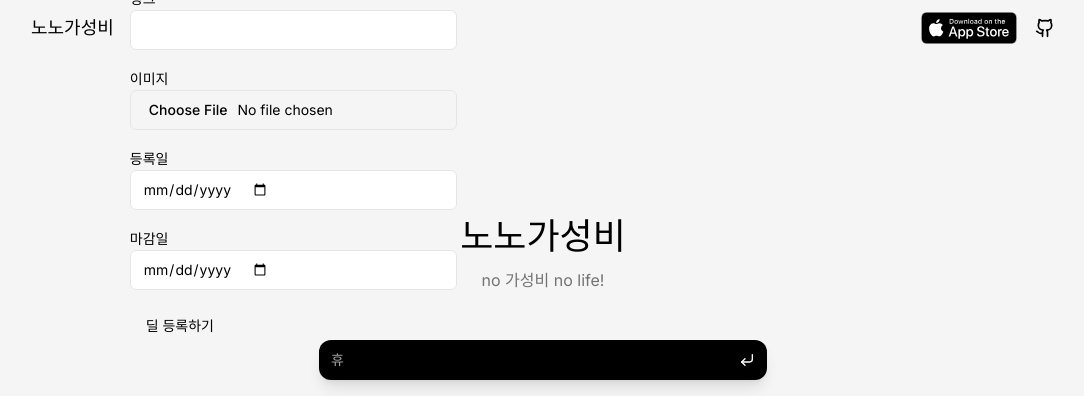
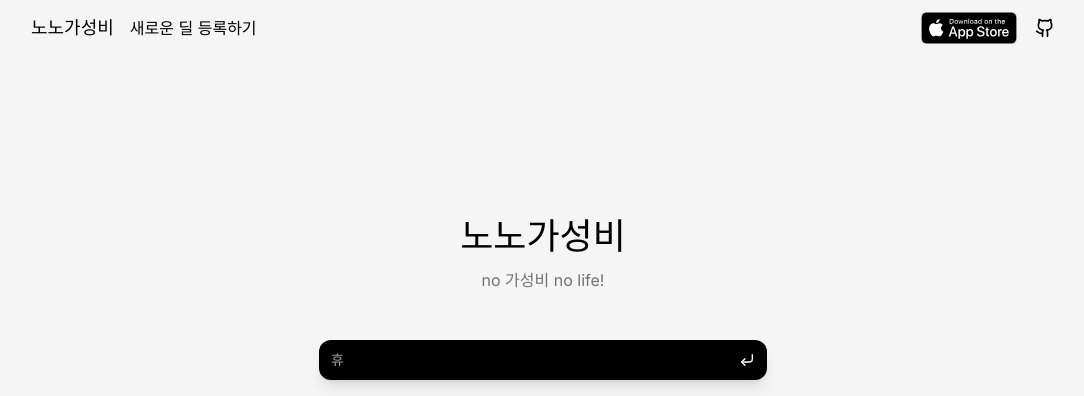
Before and after one commit to deohyunpark/no_gaseongbi_no_life, a Next.js app: page / in a window 1280 px wide. Shown: the top 396 px of the page, without its empty margins (97-1181 px from the left). Built offline with nearby package versions, Linux system fonts and the light colour scheme; no server answers; the database is empty; what replicate would draw is missing.

Commit message:
Update layout.tsx

```diff
--- a/src/app/layout.tsx
+++ b/src/app/layout.tsx
@@ -7,7 +7,6 @@ import Image from "next/image";
 import Link from "next/link";
 import { Providers } from "./_components/providers";
 import "./globals.css";
-import NewDealComponent from './_components/page-content/page';
 
 export const dynamic = "force-dynamic";
 export const runtime = "edge";
@@ -54,7 +53,6 @@ export default function RootLayout({ children }: { children: React.ReactNode })
             </Link>
             <Link href="/new-deal">
               <span>새로운 딜 등록하기</span>
-              <NewDealComponent/>
             </Link>
           </div>
           <div className="flex flex-row flex-nowrap gap-x-1.5 items-center">
```
